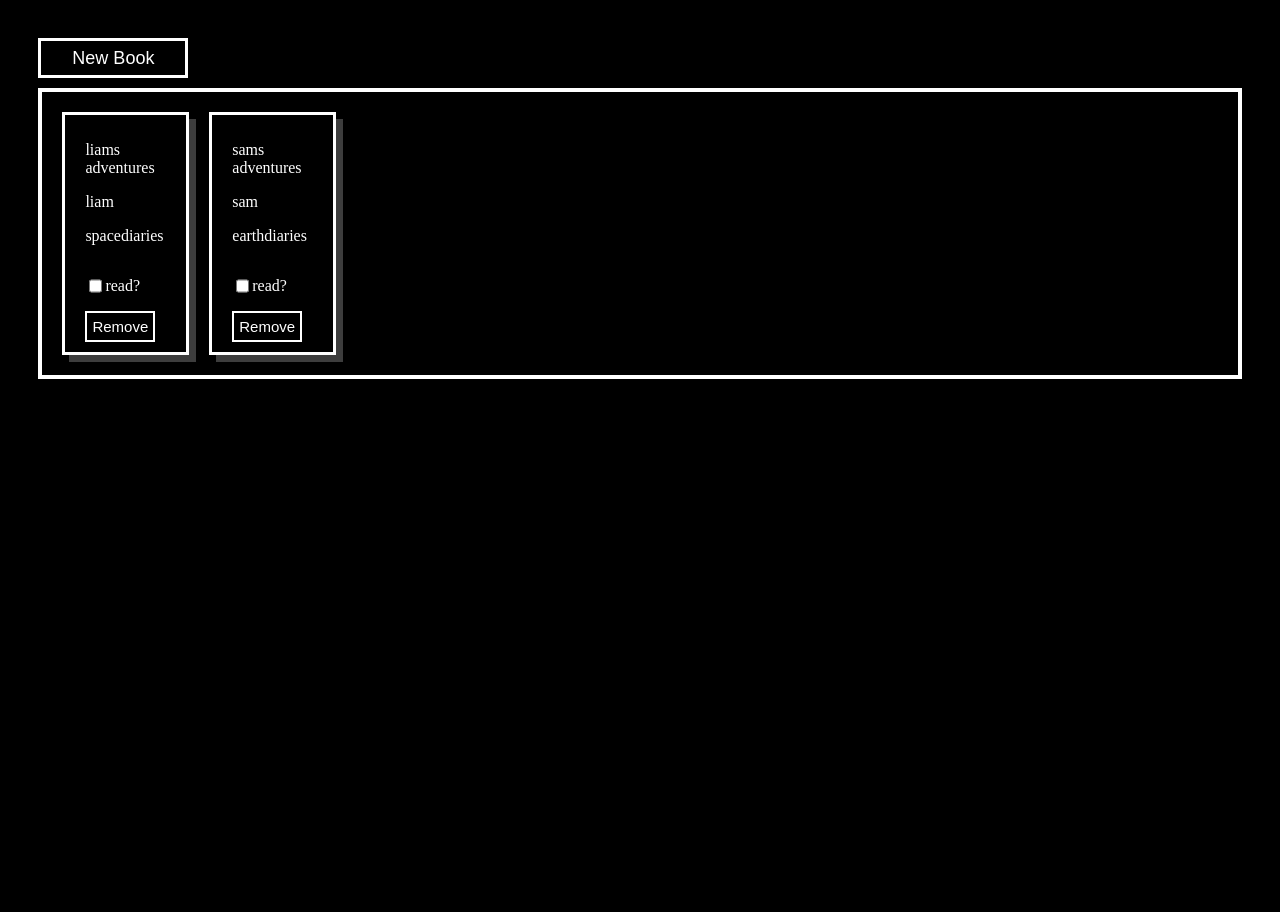
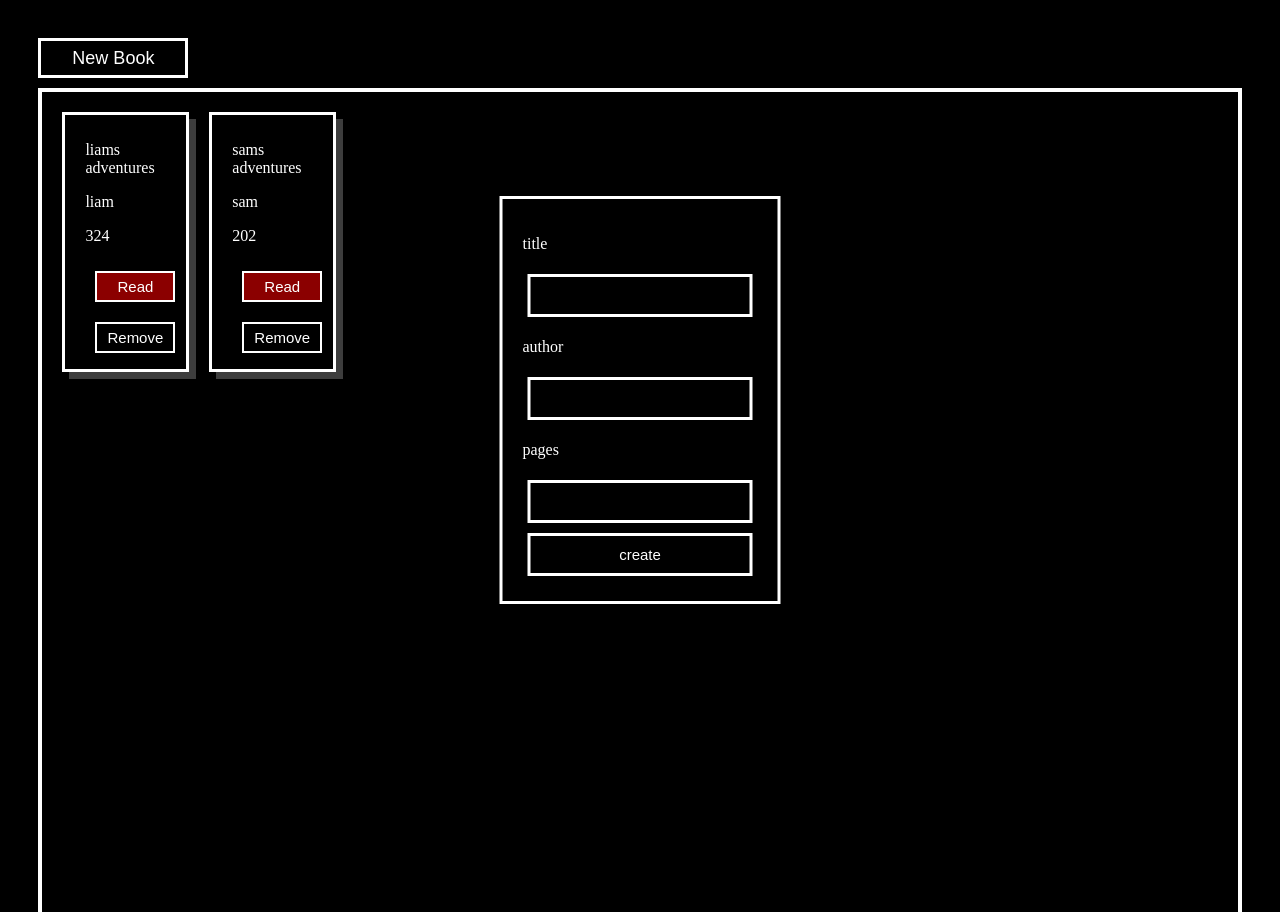
Before and after one commit to caduregel/odin-library, a plain HTML site: page index.html in a window 1280 px wide. Both pictures are taken after a click on the button "New Book". Before the commit the page ends 800 px from the top, so only its background shows below. Drawn offline with Linux system fonts and the light colour scheme.

Commit message:
finished project

```diff
--- a/index.html
+++ b/index.html
@@ -10,9 +10,16 @@
 </head>
 
 <body>
-    <button>New Book</button>
-    <div class="library-container">
-
+    <button id="toggle-new-book-menu">New Book</button>
+    <div class="library-container"></div>
+    <div id="new-book-menu-container" style="display: none;">
+        <p>title</p>
+        <input type="text" id="title" maxlength="150">
+        <p>author</p>
+        <input type="text" id="author" maxlength="50">
+        <p>pages</p>
+        <input type="text" id="pages">
+        <button id="create-button">create</button>
     </div>
 </body>
 
--- a/script.js
+++ b/script.js
@@ -1,9 +1,9 @@
 const myLibrary = []
 
-function Book(title, author, publisher) {
+function Book(title, author, pages) {
     this.title = title
     this.author = author
-    this.publisher = publisher
+    this.pages = pages
 }
 
 function addBookToLibrary(addedBook) {
@@ -12,15 +12,18 @@ function addBookToLibrary(addedBook) {
 
 let library = document.querySelector('.library-container')
 
+let liamsAdventures = new Book('liams adventures', 'liam', '324')
+let samsAdventures = new Book('sams adventures', 'sam', "202")
+addBookToLibrary(liamsAdventures)
+addBookToLibrary(samsAdventures)
 
-let book1 = new Book('liams adventures', 'liam', 'spacediaries')
-let book2 = new Book('sams adventures', 'sam', 'earthdiaries')
-addBookToLibrary(book1)
-addBookToLibrary(book2)
+let displayBooks = function () {
+    //remove all old books in order to properly reload
+    library.innerHTML = ''
 
+    //Creating all books inside the area
+    let books = myLibrary.map(function (book, index) {
 
-//Displaying array of books
-let books = myLibrary.map(function (book) {
         // Create a newbook with the 'book' class
         const newBook = document.createElement('div')
         newBook.classList.add('book')
@@ -34,43 +37,93 @@ let books = myLibrary.map(function (book) {
         bookAuthor.textContent = book.author
 
         // Adding publisher to the element
-    let bookPublisher = document.createElement('p')
-    bookPublisher.textContent = book.publisher
+        let bookPages = document.createElement('p')
+        bookPages.textContent = book.pages
 
         // Read button
-    let readButtonContainer = document.createElement('div')
-    readButtonContainer.style.display = 'flex'
-    readButtonContainer.style.flexDirection = 'row'
+        let readButton = document.createElement('button')
+        readButton.textContent = 'Read'
+        readButton.style.backgroundColor = 'darkred'
 
-    let readButton = document.createElement('input')
-    readButton.setAttribute('type', 'checkbox')
-    let readButtonText  = document.createElement('p')
-    readButtonText.textContent = 'read?'
-
-    // Appending to readbutton
-    readButtonContainer.appendChild(readButton)
-    readButtonContainer.appendChild(readButtonText)
-
-    // remove button
+        //removeButton
         let removeButton = document.createElement('button')
         removeButton.textContent = 'Remove'
+
+        // myLibrary.forEach()
+        removeButton.addEventListener('click', () => {
+            myLibrary.splice(index, 1)
+            displayBooks()
+        })
+
+        readButton.addEventListener('click', () => {
+            if (readButton.style.backgroundColor == 'darkred') {
+                readButton.style.backgroundColor = 'green'
+            } else {
+                readButton.style.backgroundColor = 'darkred'
+            }
+        })
 
         // Appending all elements
         newBook.appendChild(bookTitle)
         newBook.appendChild(bookAuthor)
-    newBook.appendChild(bookPublisher)
-    newBook.appendChild(readButtonContainer)
+        newBook.appendChild(bookPages)
+        newBook.appendChild(readButton)
         newBook.appendChild(removeButton)
-
-
-
 
         return newBook
     })
 
+    // Displaying every created book
     books.forEach(function (book) {
         library.appendChild(book)
     })
+}
+
+// books.
+displayBooks()
 
 
+let titleInput = document.getElementById('title')
+let authorInput = document.getElementById('author')
+let pagesInput = document.getElementById("pages")
+
+let cancelButton = document.getElementById('cancel-button')
+let createButton = document.getElementById('create-button')
+
+let clearValues = function () {
+    titleInput.value = ''
+    authorInput.value = ''
+    pagesInput.value = ''
+}
+
+// Remove non-numeric characters using a regular expression
+pagesInput.addEventListener("input", function () {
+    pagesInput.value = pagesInput.value.replace(/\D/, '');
+});
+
+createButton.addEventListener('click', () => {
+    if (titleInput.value.trim() !== "" && authorInput.value.trim() !== "" && pagesInput.value.trim() !== "") {
+        let userAddedBook = new Book(titleInput.value, authorInput.value, pagesInput.value)
+        addBookToLibrary(userAddedBook)
         console.log(myLibrary)
+        displayBooks()
+        clearValues()
+
+    }
+})
+
+let toggleNewBookMenu = document.getElementById('toggle-new-book-menu')
+toggleNewBookMenu.addEventListener('click', () => {
+    clearValues()
+    let newBookMenuContainer = document.getElementById('new-book-menu-container')
+    if (newBookMenuContainer.style.display === "none") {
+        // If it's currently hidden, make it visible
+        newBookMenuContainer.style.display = "flex"; // or "inline", "flex", etc. depending on your layout
+        console.log('asda')
+    } else {
+        // If it's currently visible, hide it
+        newBookMenuContainer.style.display = "none";
+    }
+})
+
+displayBooks()
--- a/styles.css
+++ b/styles.css
@@ -1,5 +1,5 @@
 body {
-    margin: 3%;
+    margin: 3% 3% 0% 3%;
     background-color: black;
     color: white;
 }
@@ -9,6 +9,9 @@ body {
     border: 4px solid white;
     padding: 10px;
     grid-template-columns: repeat(8, 12.5%);
+    grid-template-rows: 280px;
+    height: 100vh;
+    border-bottom: none;
 }
 
 body>button {
@@ -21,18 +24,86 @@ body>button {
     font-size: 18px;
 }
 
+body>button:hover{
+    filter: brightness(150%);
+    border: 3px solid white;
+}
+
 .book {
-    border: 3px solid white ;
+    border: 3px solid white;
     margin: 10px;
     padding: 10px 20px;
     color: white;
     box-shadow: 7px 7px #3d3d3d;
 }
 
-.book > button {
+.book>button:last-child {
     background-color: black;
+}
+
+.book>button {
     border: 2px solid white;
     color: white;
     padding: 5px;
     font-size: 15px;
+    margin: 10px 10px;
+    width: 80px;
 }
+
+.clicked {
+    background-color: green;
+}
+
+.unclicked {
+    background-color: darkred;
+}
+
+.book>button:hover{
+    filter: brightness(150%);
+
+}
+
+.book>button:hover:last-child {
+    filter: brightness(150%);
+    border: 3px solid white;
+
+}
+
+#new-book-menu-container {
+    position: fixed;
+    top: 50%;
+    left: 50%;
+    transform: translate(-50%, -50%);
+    z-index: 9999;
+    display: flex;
+    flex-direction: column;
+    border: 3px solid white;
+    padding: 20px;
+}
+
+#new-book-menu-container > input {
+    border: 3px solid white;
+    font-size: 15px;
+    background-color: black;
+    color: white;
+    margin: 5px;
+    padding: 10px;
+}
+#new-book-menu-container > input:focus {
+    outline: none;
+}
+
+#new-book-menu-container > button {
+    background-color: black;
+    border: 3px solid white;
+    margin: 5px;
+    padding: 10px;
+    font-size: 15px;
+    color: white;
+}
+
+#new-book-menu-container > button:hover {
+    filter: brightness(150%);
+    border: 4px solid white;
+
+}
```
Lines whose indentation alone changed are shown as unchanged.
